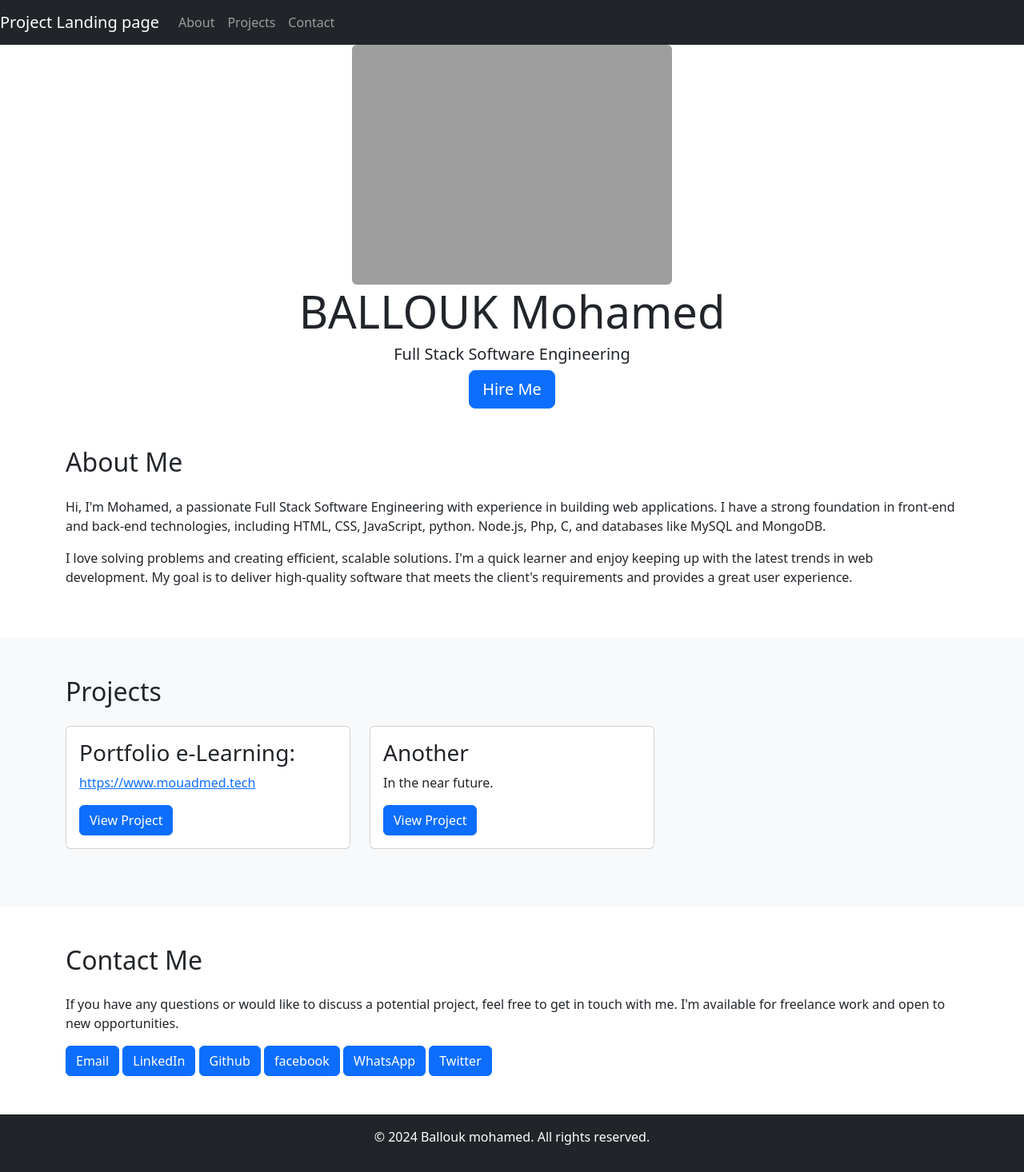
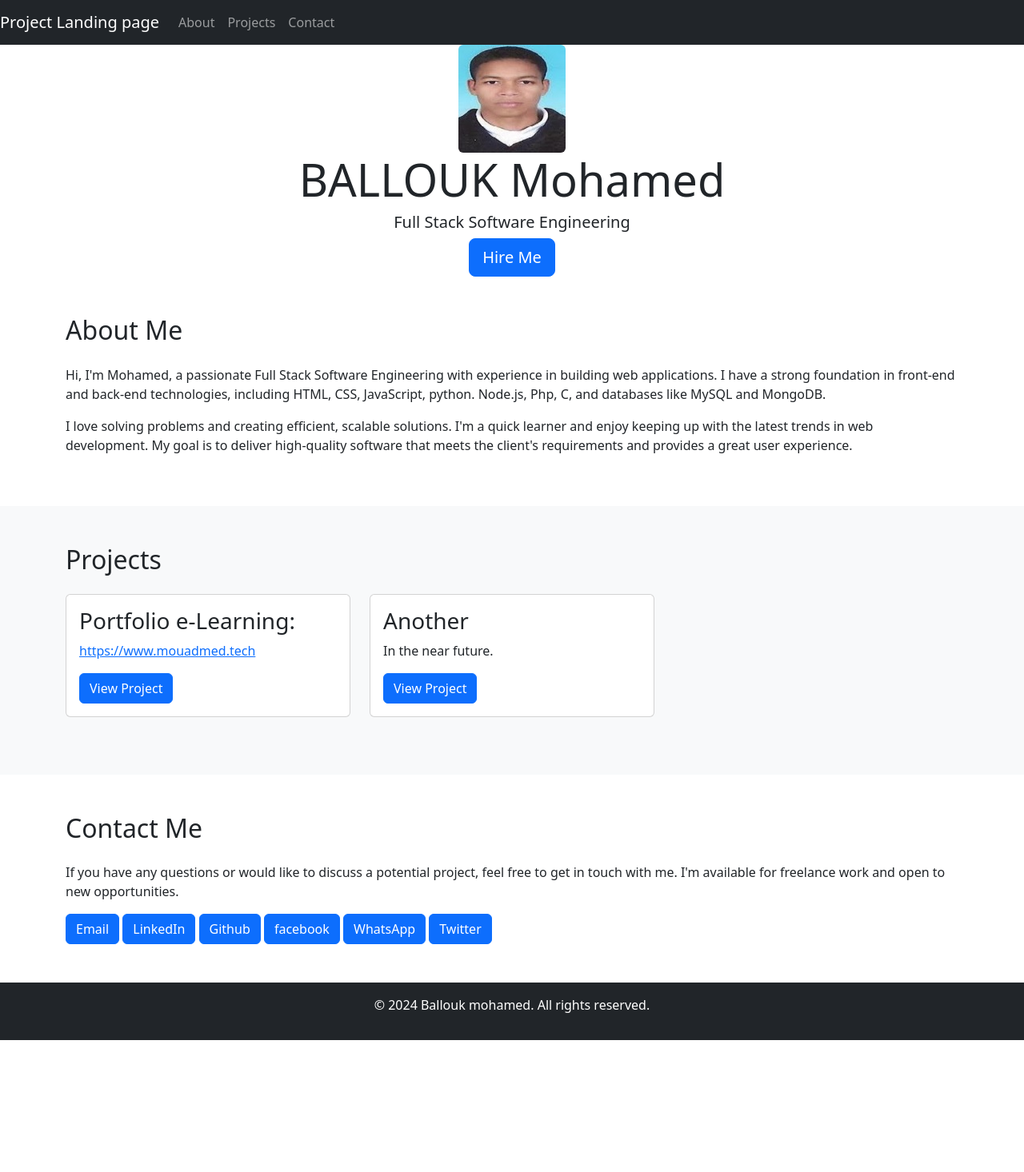
Before and after one commit to balmed/MyLandingPage, a Jekyll site: the page index.html, which Jekyll copies as it is, in a window 1280 px wide. Shown: the whole page at 80% size. Built offline with Jekyll 4.4.1, drawn with Linux system fonts in a browser that asks for light colours; after the commit the page ends 1301 px from its top, so only the background shows below that.

Commit message:
Update index.html
add phot

```diff
--- a/index.html
+++ b/index.html
@@ -31,7 +31,7 @@
 
   <section id="hero" class="jumbotron text-center">
     <div class="container">
-      <img class="rounded" src="https://balmed.github.io/MyLandingPage/med.png" alt="MyPhoto">
+      <img class="rounded" src="https://github.com/balmed/MyLandingPage/blob/main/Med.jpg" alt="MyPhoto">
       <h1 class="display-4">BALLOUK Mohamed</h1>
       <h2 class="lead">Full Stack Software Engineering</h2>
       <a href="#contact" class="btn btn-primary btn-lg">Hire Me</a>
```
